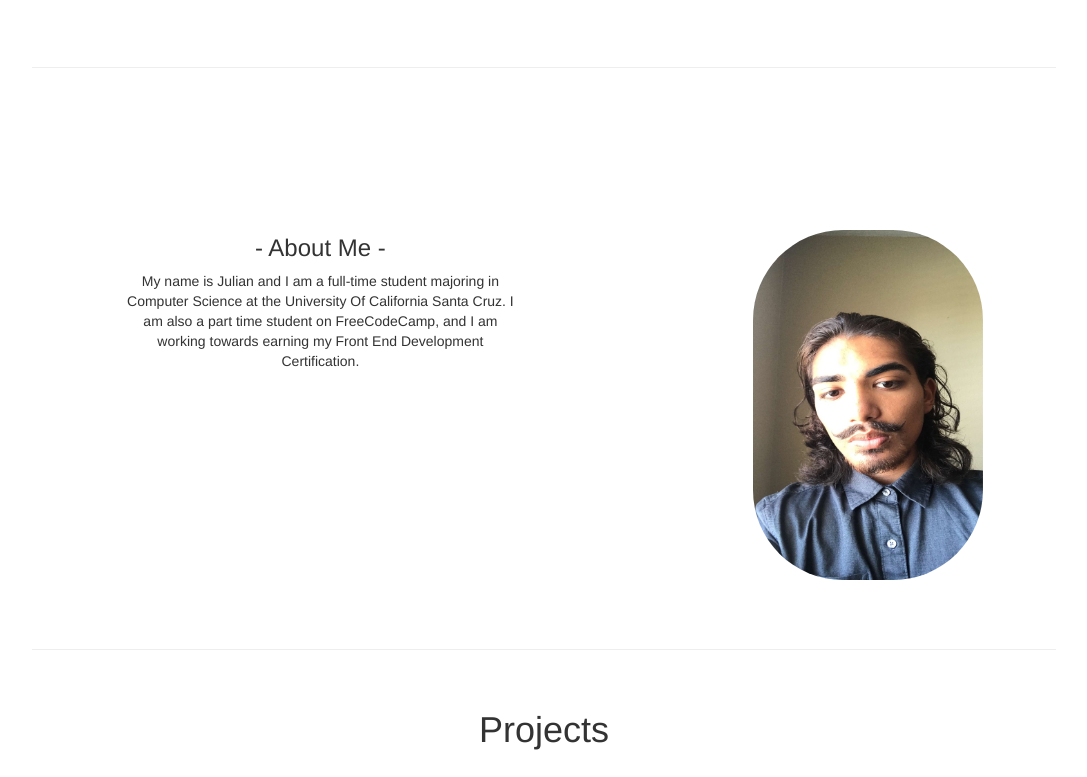
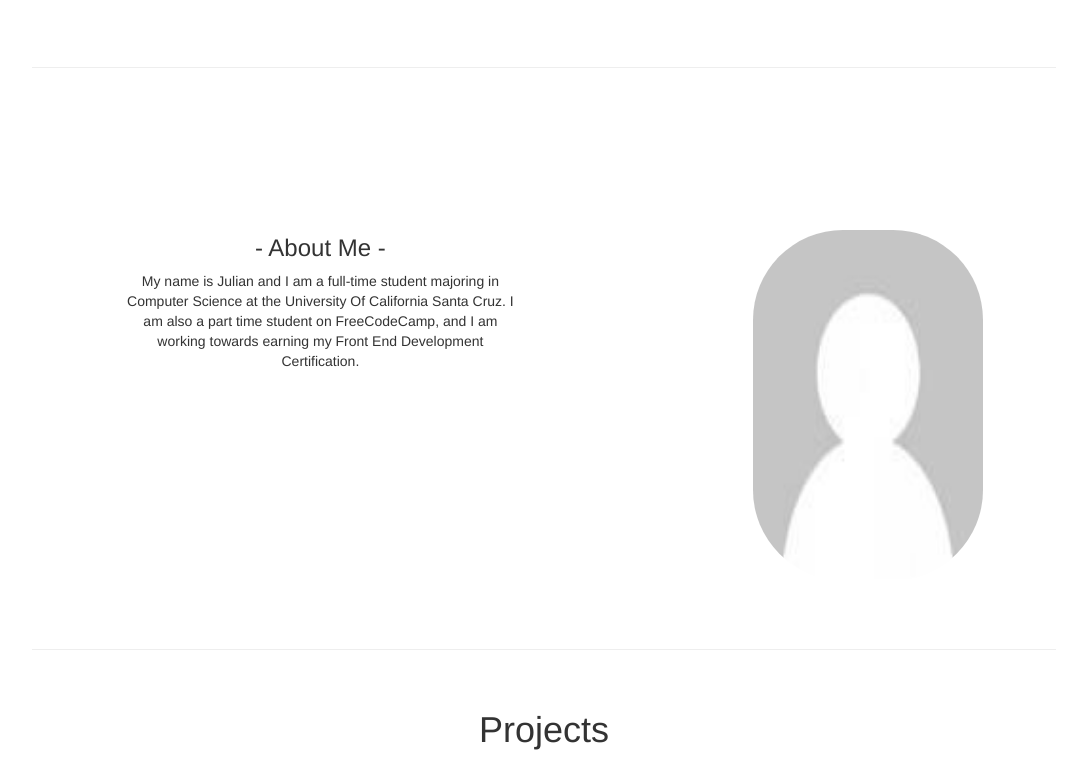
Before and after one commit to JulianMEstrada/FCC-Portfolio, a plain HTML site: page index.html in a window 1280 px wide. Shown: the part 504-1281 px from the top of the page, without its empty margins (96-1183 px from the left). Drawn offline with nearby package versions, Linux system fonts and the light colour scheme.

Commit message:
Update index.html

```diff
--- a/index.html
+++ b/index.html
@@ -69,7 +69,7 @@
 <h3>- About Me -</h3><p>My name is Julian and I am a full-time student majoring in Computer Science at the University Of California Santa Cruz. I am also a part time student on FreeCodeCamp, and I am working towards earning my Front End Development Certification. </p> </div>
 
 <div class="one-half-img">
-<img src="img/prof.jpg" width="230px" height="350px" style="border-radius: 90px">
+<img src="img/hold.jpg" width="230px" height="350px" style="border-radius: 90px">
 </div>
 </div>
 </div>
```
